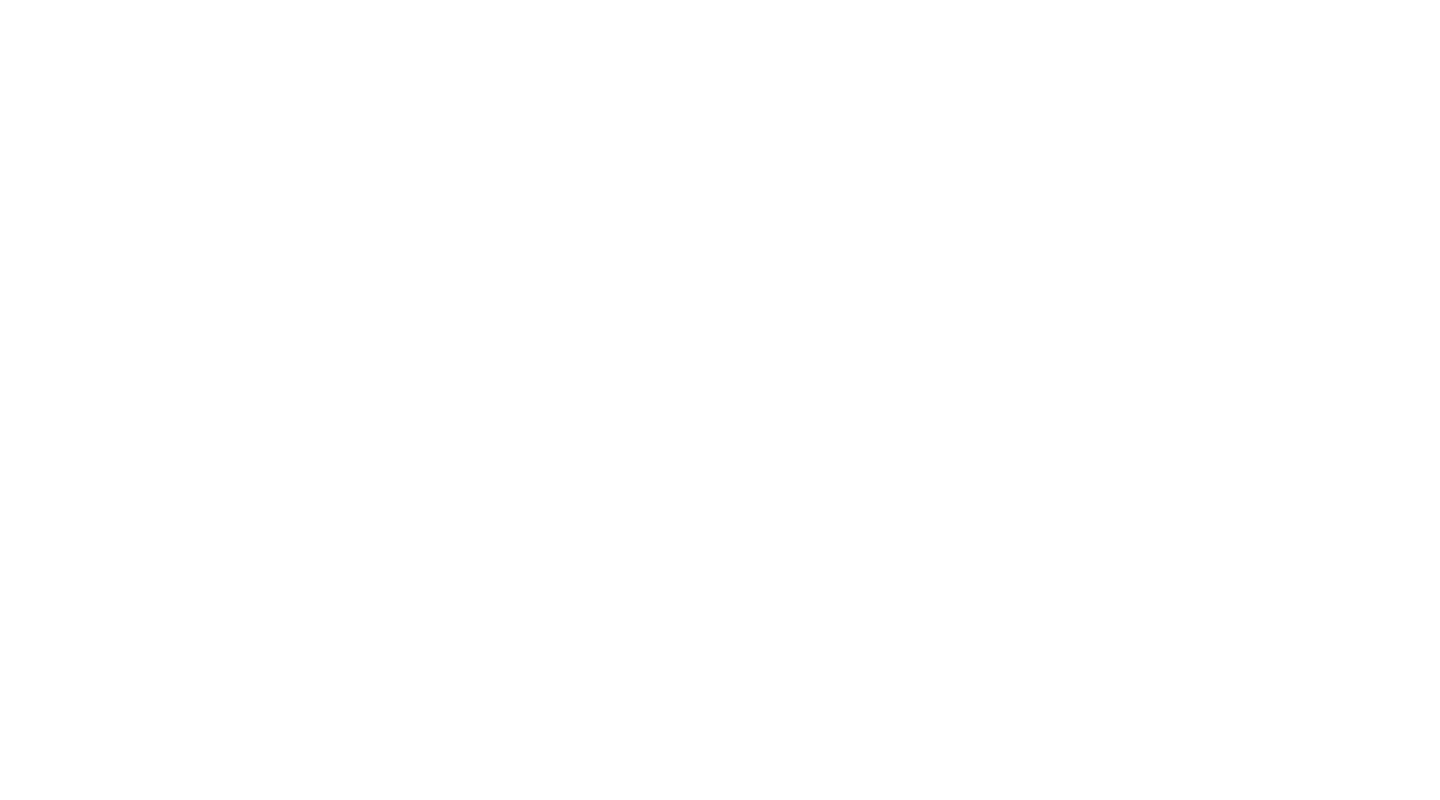
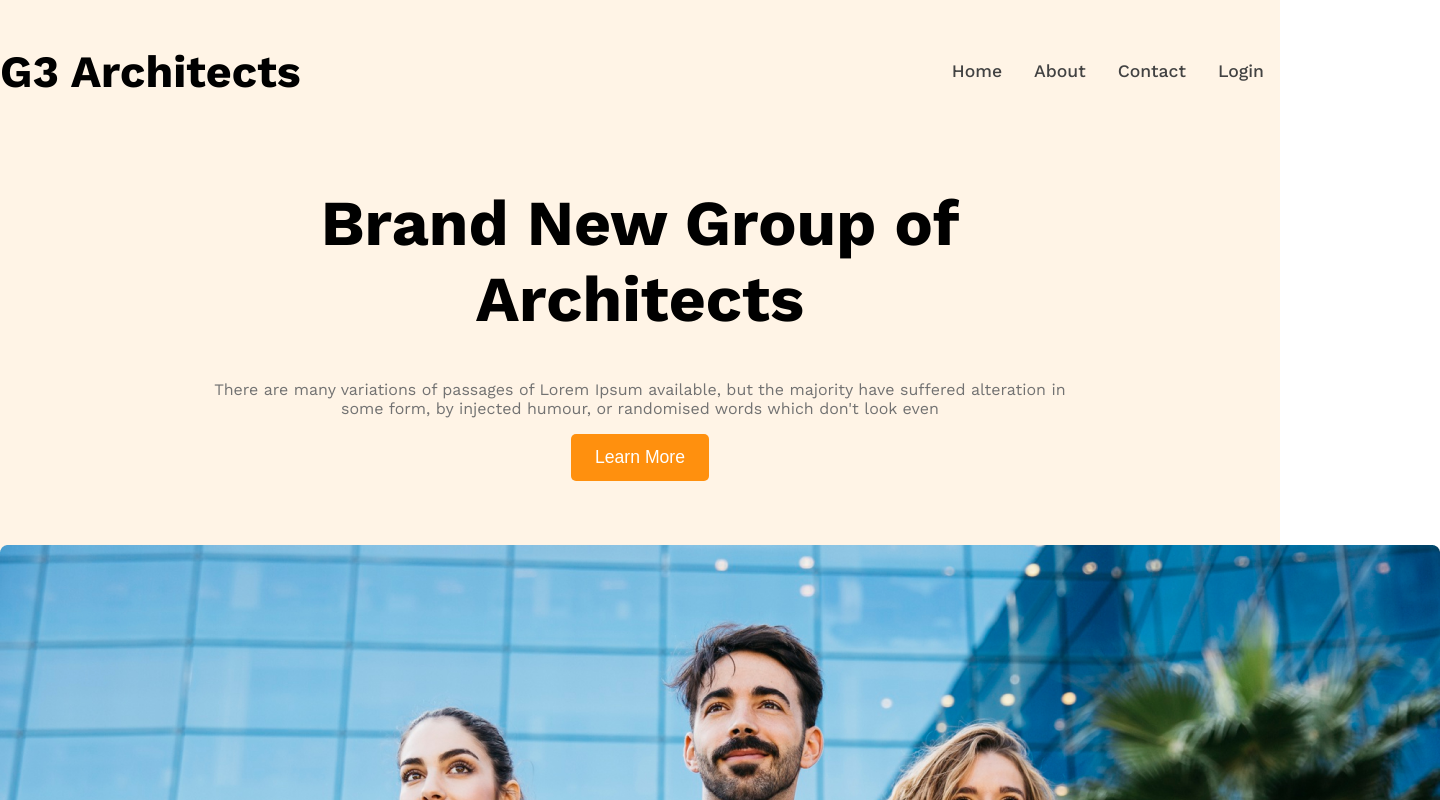
Before and after one commit to jonysheikh007/G3-Architects, a plain HTML site: page index.html in a window 1280 px wide. Shown: the top 800 px of the page, 1440 px wide, since content can reach past the window. Drawn offline with nearby package versions, Linux system fonts and the light colour scheme.

Commit message:
banner and content added

```diff
--- a/index.html
+++ b/index.html
@@ -7,6 +7,36 @@
     <link rel="stylesheet" href="style.css">
 </head>
 <body>
+    <header class="bg_light">
+       <nav class="navber display-flex">
+        <h3 class="brand">G3 Architects</h3>
+        <ul class="nav_links display-flex ">
+
+            <li class="nav_item"><a href="" class="nav_link dark_2">Home</a></li>
+            <li class="nav_item"><a href="" class="nav_link dark_2">About</a></li>
+            <li class="nav_item"><a href="" class="nav_link dark_2">Contact</a></li>
+            <li class="nav_item"><a href="" class="nav_link dark_2">Login</a></li>
+        </ul>
+       </nav>
+       <div class="banner">
+            <div class="banner_content">
+                <h1 class="banner_tittle dark_1">Brand New
+                    Group of Architects
+                </h1>
+                <p class="banner-description dark_3">There are many variations of passages of Lorem Ipsum available, but the majority have suffered alteration in some form, by injected humour, or randomised words which don't look even</p>
+                <button class="btn btn_primary">Learn More</button>
+            </div>
+            <div class="banner_img">
+                <img src="images/banner.png" alt="">
+            </div>
+       </div>
+    </header>
+    <main>
+
+    </main>
+    <footer>
+
+    </footer>
 
 </body>
 </html>
--- a/style.css
+++ b/style.css
@@ -0,0 +1,79 @@
+/* work sans font */
+@import url('https://fonts.googleapis.com/css2?family=Work+Sans:ital,wght@0,100..900;1,100..900&display=swap');
+
+body {
+    font-family: "Work Sans", serif;
+    font-optical-sizing: auto;
+    margin: 0;
+    padding: 0;
+    box-sizing: border-box;
+}
+/* shared style */
+.display-flex {
+    display: flex;
+}
+.dark_1 {
+    color: #131313;
+}
+.dark_2 {
+    color: #424242;
+}
+.dark_3 {
+    color: #727272;
+}
+.tomato {
+    color: #FF900E;
+}
+.bg_light {
+    background-color: rgba(255, 144, 14, 0.1);
+}
+/* header related style */
+.navber, .banner {
+    max-width: 1440px;
+    justify-content: space-between;
+    margin: 0 auto;
+    align-items: center;
+
+}
+.nav_item  {
+    list-style: none;
+}
+.nav_link {
+    text-decoration: none;
+    font-size: 1.1rem;
+    font-weight: 500;
+    padding: 0.5rem 1rem;
+    transition: all 0.3s ease;
+}
+.brand {
+    font-size: 2.8rem;
+    font-weight: 700;
+    color: #000;
+}
+.banner_content {
+    width: 860px;
+    text-align: center;
+    margin: 0 auto;
+}
+.banner_tittle {
+    font-size: 4rem;
+    font-weight: 700;
+    color: #000;
+}
+.btn_primary {
+    background-color: #FF900E;
+    color: #fff;
+    padding: 0.8rem 1.5rem;
+    border: none;
+    border-radius: 5px;
+    font-size: 1.1rem;
+    font-weight: 500;
+    cursor: pointer;
+    transition: all 0.3s ease;
+}
+.banner_img {
+    width: 100%;
+    height: 100%;
+    margin: 4rem 0;
+}
+/* navber realated style */
```
